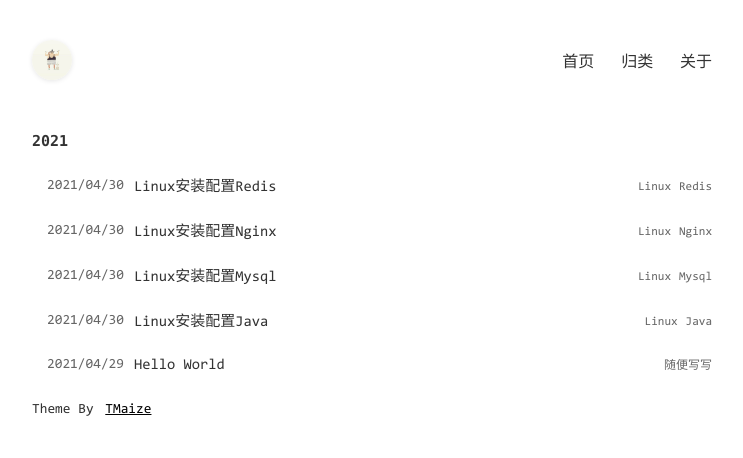
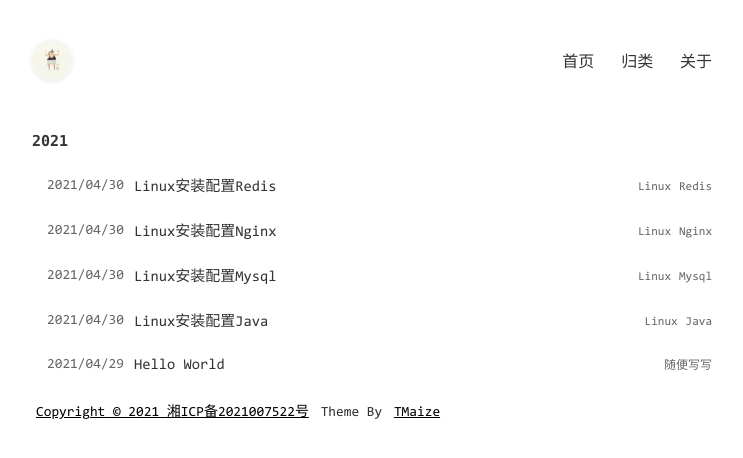
Before and after one commit to qiang1102k/qiang1102k.github.io, a Jekyll site: the page built from index.html, in a window 1280 px wide. Shown: the top 458 px of the page, without its empty margins (268-1011 px from the left). Built offline with Jekyll 4.4.1, drawn with Linux system fonts in a browser that asks for light colours; comment, search, counter and statistics services are not loaded.

Commit message:
新增备案信息

```diff
--- a/_config.yml
+++ b/_config.yml
@@ -5,7 +5,6 @@ title: FFQ Blog
 description: FFQ的个人博客
 keywords: FFQ,Blog,Java,Html,JavaScript
 author: FFQ
-footerText: ''
 
 # 这些不要动
 permalink: /posts/:year/:month/:day/:title.html
--- a/_includes/footer.html
+++ b/_includes/footer.html
@@ -1,5 +1,5 @@
 <footer class="footer">
-  <span>{{ site.footerText }}</span>
+  <a href="https://beian.miit.gov.cn" target="_blank">Copyright © 2021 湘ICP备2021007522号</a>
   <span>Theme By</span>
   <a href="https://github.com/TMaize/tmaize-blog" target="_blank">TMaize</a>
 </footer>
```
